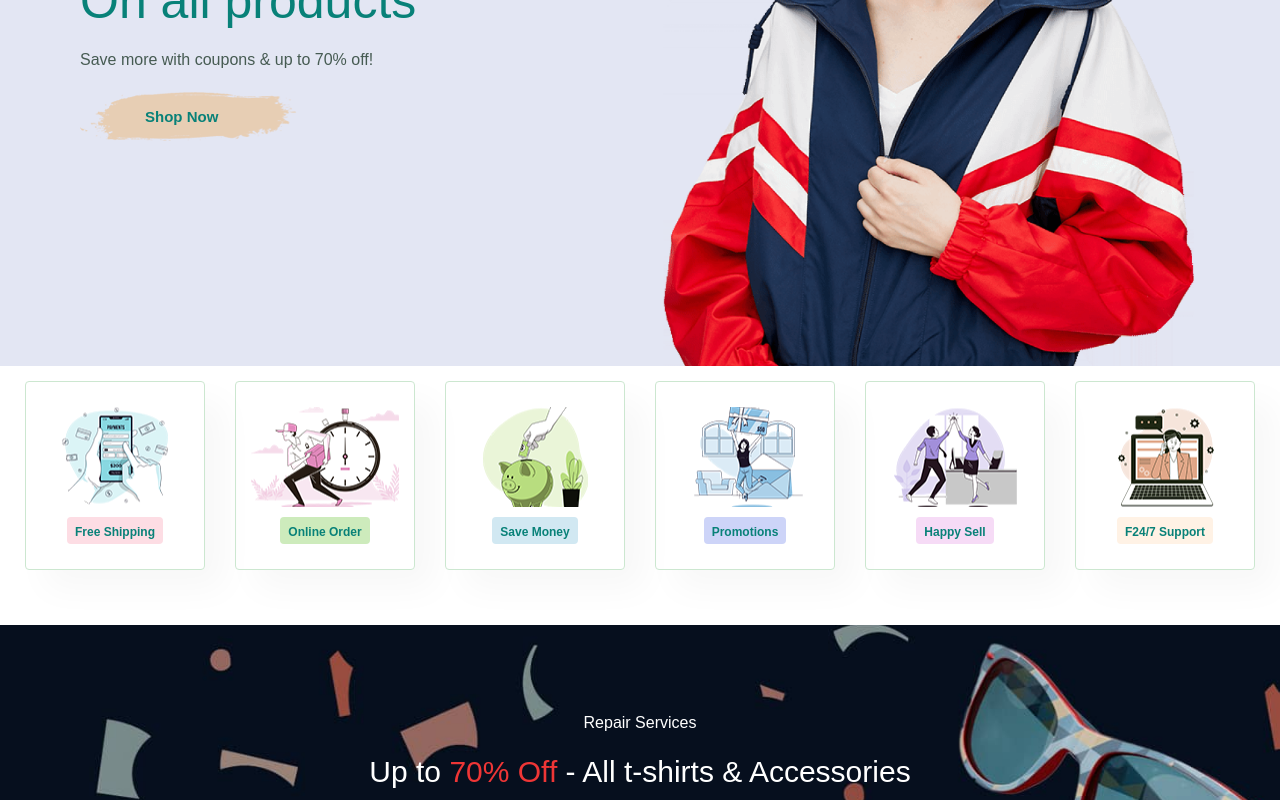
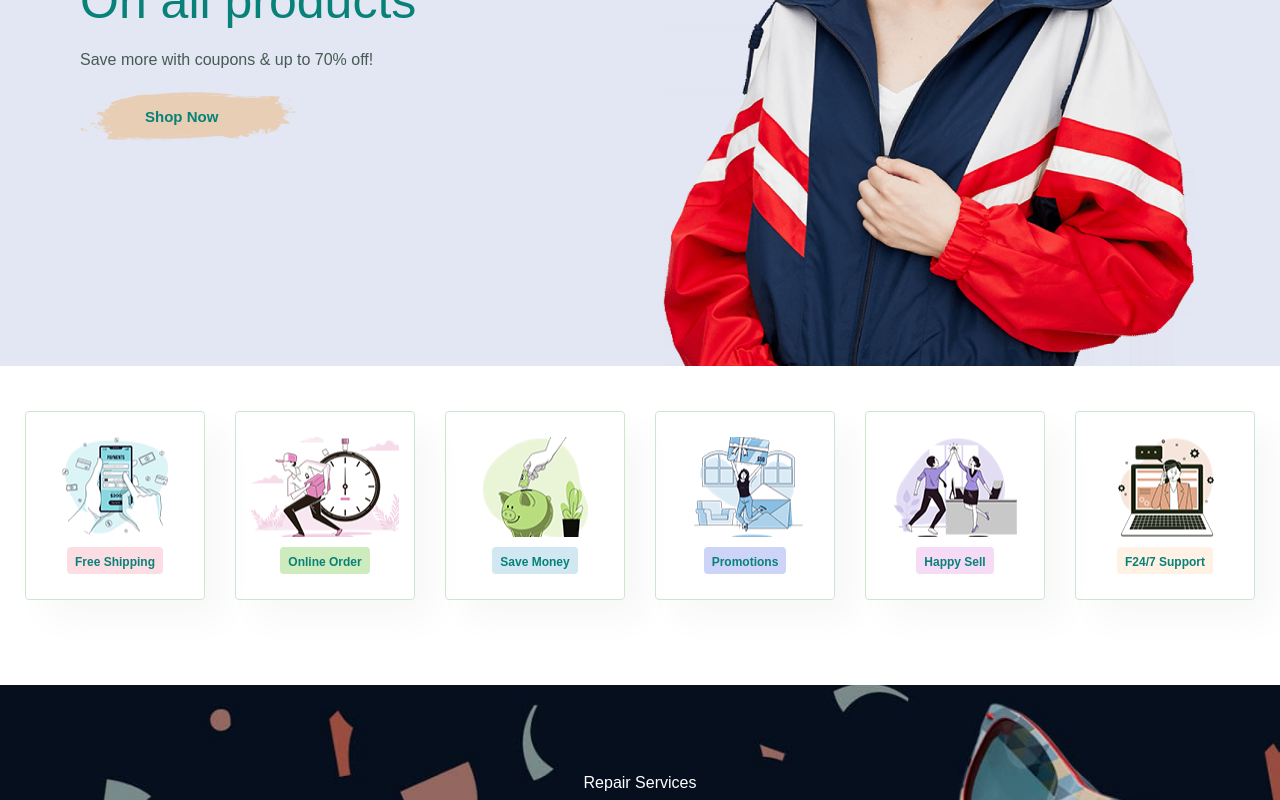
Before and after one commit to RabiaZubair28/Cara-Ecommerce, a React (Create React App) app: page / in a window 1280 px wide. Shown: the part 426-1226 px from the top of the page. Built offline with nearby package versions, Linux system fonts and the light colour scheme; no server answers.

Commit message:
Update index.css

```diff
--- a/src/index.css
+++ b/src/index.css
@@ -416,7 +416,7 @@ button.white
     box-shadow: 20px 20px 34px rgba(0,0,0,0.03);
     border: 1px solid #cce7d0;
     border-radius: 4px;
-    margin: 15px 15px;
+    margin: 45px 15px;
 }
 
 #feature .fe-box:hover
```
